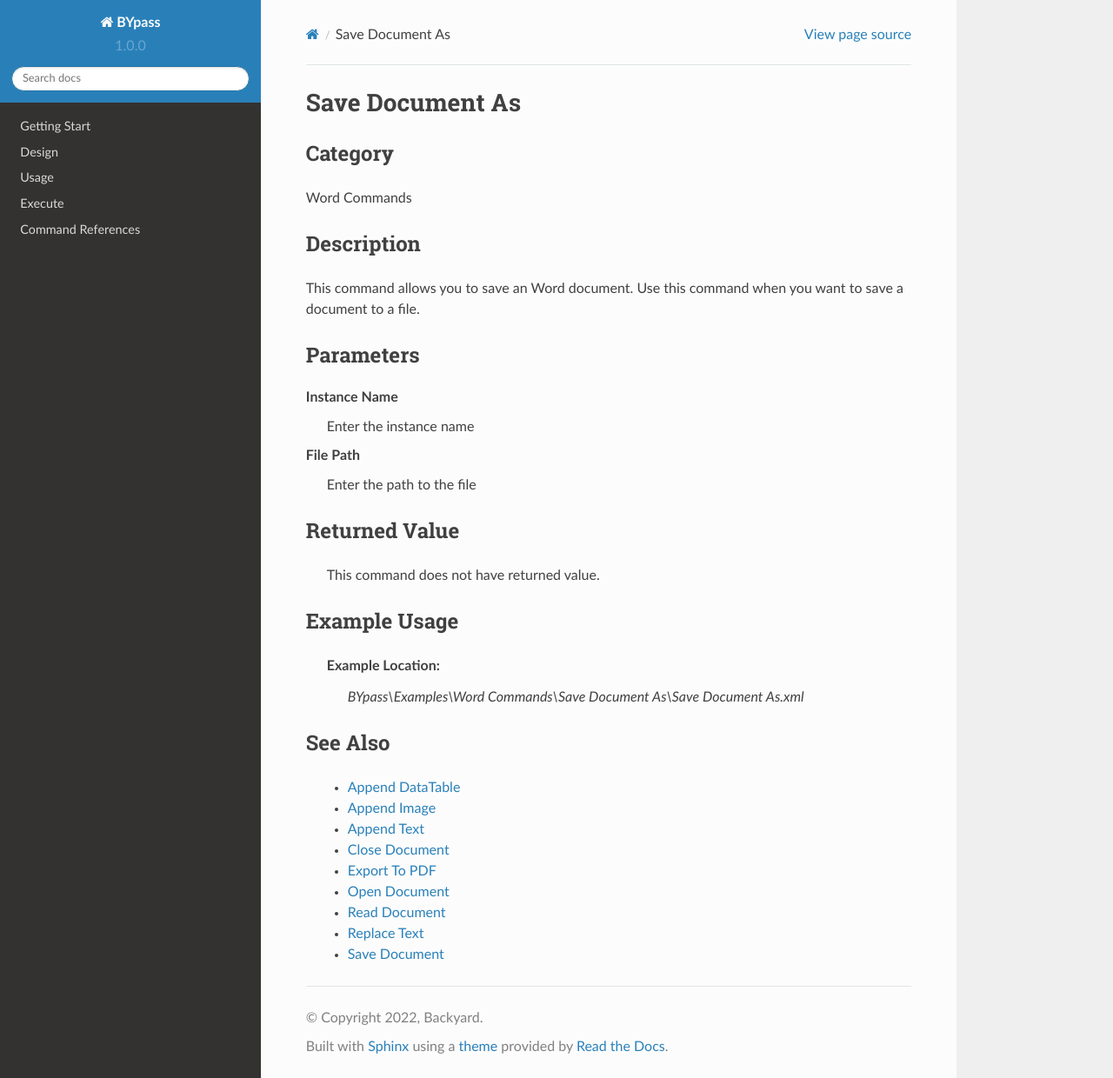
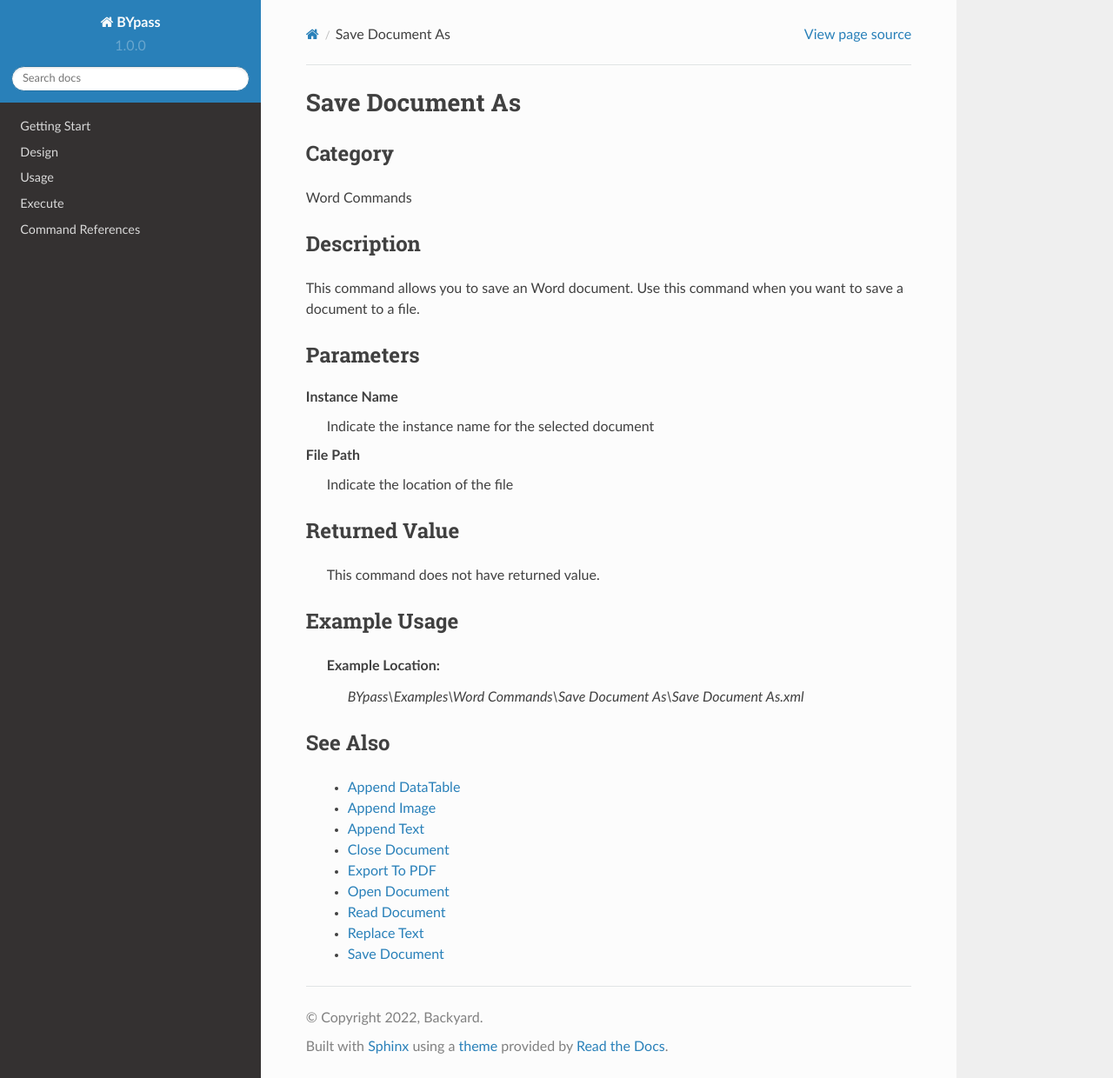
Before and after one commit to stupidmankind/BYpassDoc, a Sphinx documentation site: the page built from docs/source/commands/wordsaveas.rst, in a window 1280 px wide and 1240 px high. Shown: the whole window at 87% size. Built offline with Sphinx 7.4.7 and the Read the Docs theme 2.0.0, drawn with Linux system fonts in a browser that asks for light colours.

Commit message:
Update wordsaveas.rst
edit parameters

```diff
--- a/docs/source/commands/wordsaveas.rst
+++ b/docs/source/commands/wordsaveas.rst
@@ -14,10 +14,10 @@ Parameters
 ----------
 
 **Instance Name**
-	Enter the instance name
+	Indicate the instance name for the selected document
 
 **File Path**
-	Enter the path to the file
+	Indicate the location of the file
 
 
 
```
